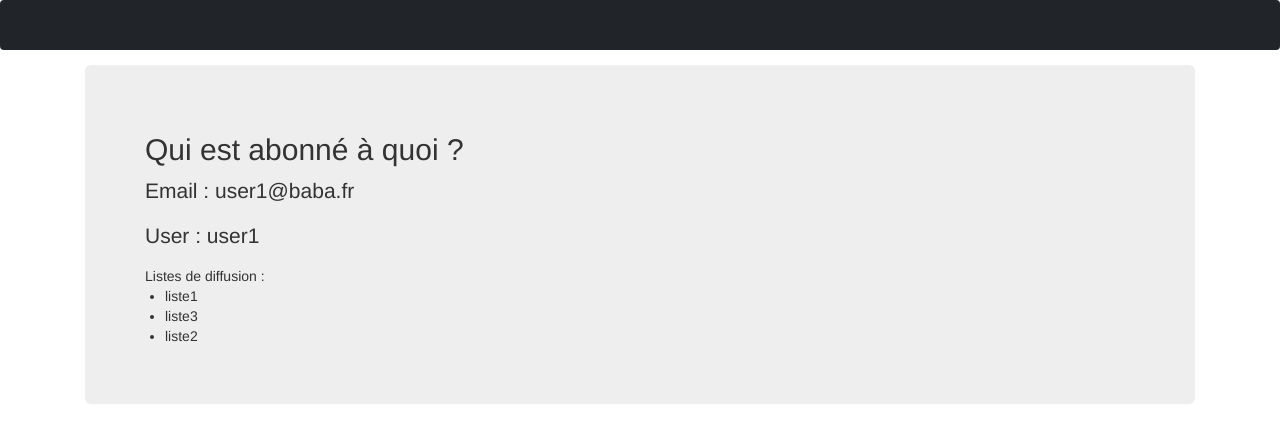
After one commit to cdalaigre/GestionTaches, a Django app: page /lesTaches/email/1 in a window 1280 px wide. The commit adds this page. Shown: the top 443 px of the page. Run offline with Django 4.2, Linux system fonts and the light colour scheme; data comes from the database, SQL or seed files in the repository; some libraries are stand-ins or nearby versions.

Commit message:
Compléments sur les modèles DJANGO

```diff
--- a/lesTaches/models.py
+++ b/lesTaches/models.py
@@ -3,6 +3,29 @@ from django.utils.html import format_html
 from datetime import datetime, date, timedelta
 from django.db import models
 
+
+# utilisateurs
+class Utilisateur(models.Model):
+    nom = models.CharField(max_length=30)
+
+    def __str__(self):
+        return "%s" % (self.nom)
+
+# emails
+class Email(models.Model):
+    mail = models.CharField(max_length=30)
+    user = models.ForeignKey(Utilisateur, on_delete=models.CASCADE,null=True, related_name='emails')
+
+    def __str__(self):
+        return self.mail
+
+# listes de diffusion
+class ListeDiffusion(models.Model):
+    listeName = models.CharField(max_length=30)
+    email = models.ManyToManyField(Email, related_name='listes')
+
+    def __str__(self):
+        return self.listeName
 
 # Create your models here.
 class Task( models.Model ):
--- a/lesTaches/templates/baseLayout.html
+++ b/lesTaches/templates/baseLayout.html
@@ -17,7 +17,7 @@
         {% endblock %}
         </section>
         <footer>
-            <em> Copyright IUT O, 2049 </em>
+            <em> Copyright IUT O, 2023 </em>
         </footer>
     </body>
 </html>
--- /dev/null
+++ b/lesTaches/templates/email_detail.html
@@ -0,0 +1,19 @@
+{% extends 'base.html' %}
+{% block title %} Liste {% endblock %}
+{% block content %}
+
+<h2>Qui est abonné à quoi ? </h2>
+<p>
+Email : {{email}}
+</p>
+<p>
+User : {{user}}
+</p>
+Listes de diffusion :
+<ul>
+{% for liste in listes %}
+    <li>{{ liste }}</li>
+{% endfor %}
+</ul>
+
+{% endblock %}
--- a/lesTaches/urls.py
+++ b/lesTaches/urls.py
@@ -7,4 +7,5 @@ urlpatterns = [
     path('listing', views.task_listing, name="listing"),
     path('listing2', views.task_listing2, name="listing2"),
     path('listing3', views.task_listing3, name="listing3"),
+    path('email/<pk>', views.email_detail, name="email"),
 ]
--- a/lesTaches/views.py
+++ b/lesTaches/views.py
@@ -1,7 +1,7 @@
 from django.shortcuts import render
 from django.http import HttpResponse
 from GestionTaches.settings import STATIC_URL
-from lesTaches.models import Task # import de la class Task
+from lesTaches.models import Email, Task
 from django.template import Template , Context
 
 # Create your views here.
@@ -25,3 +25,11 @@ def task_listing2 ( request ):
 def task_listing3 ( request ):
     objects = Task.objects.all().order_by('due_date')
     return render (request , template_name ='list3.html', context ={'objects': objects} )
+
+def email_detail(request, pk):
+    email = Email.objects.get(pk=pk)
+    user = email.user
+    listes_abonnees = email.listes.all()
+    template = 'email_detail.html'
+    context = {'user': user, 'email': email.mail, 'listes': listes_abonnees }
+    return render(request, template, context)
```
Also changed, not shown: lesTaches/admin.py (+13 -1 lines), db.sqlite3, lesTaches/migrations/0005_email_utilisateur_remove_task_colored_due_date_and_more.py (added), lesTaches/migrations/0006_alter_task_schedule_date.py (added).
